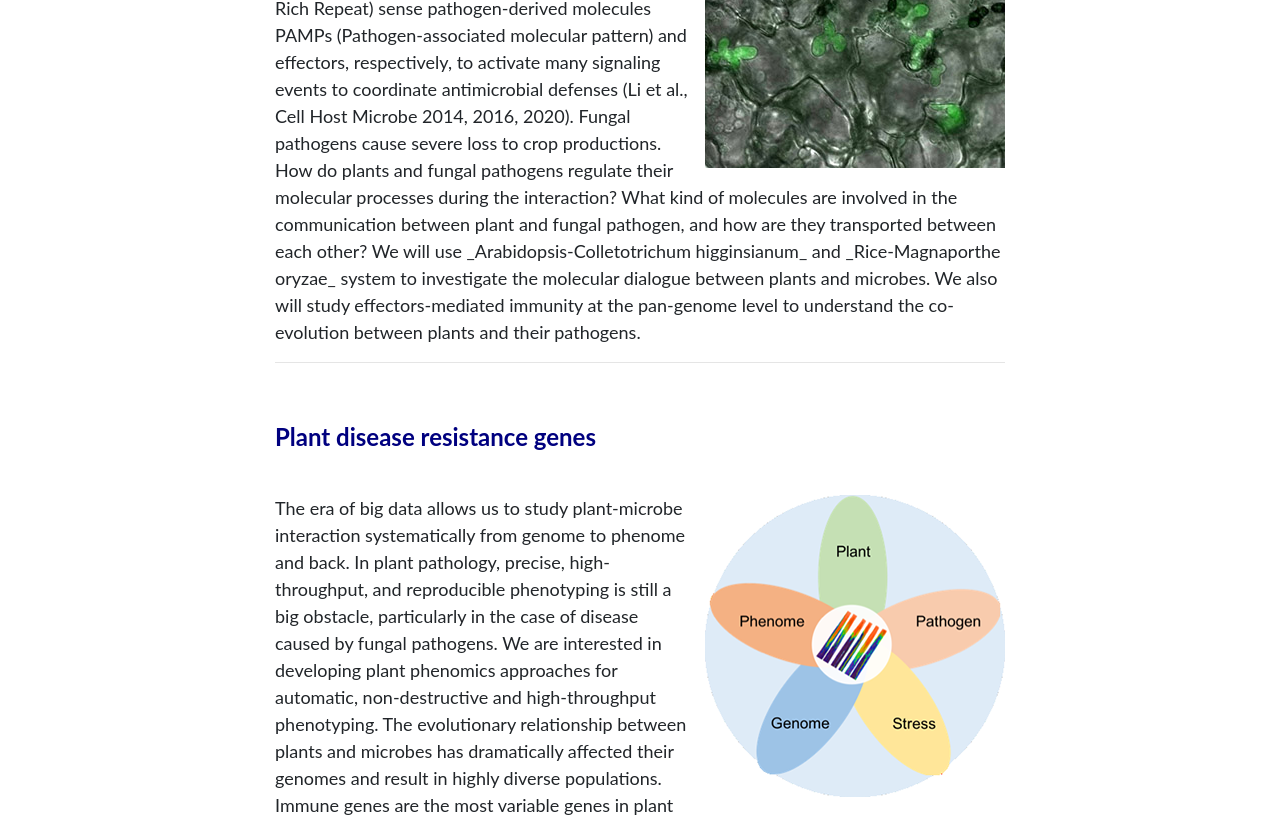
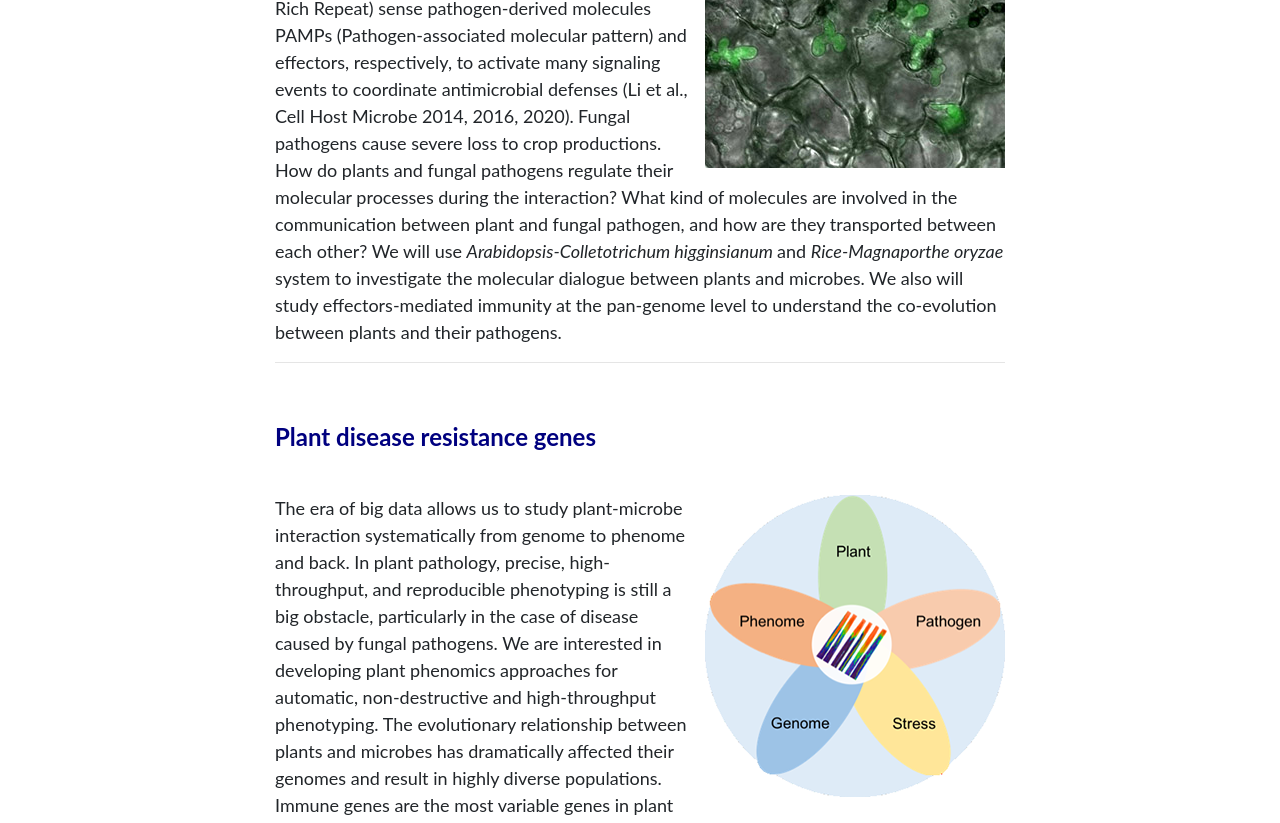
Before and after one commit to leili-plantmicrobe/leili-plantmicrobe.github.io, a Jekyll site: the page built from pages/research.md, in a window 1280 px wide. Shown: the part 556-1379 px from the top of the page. Built offline with Jekyll 4.4.1, drawn with Linux system fonts in a browser that asks for light colours; some of the changed text lies outside the part shown.

Commit message:
Update research.md

```diff
--- a/pages/research.md
+++ b/pages/research.md
@@ -14,9 +14,9 @@ permalink: /research/
 &nbsp;
 
 ![colleto]({{ site.baseurl }}{% link /assets/img/colleto.jpg %}){: .float-right}
-<font face="Lato" size="4">Plants have evolved sophisticated mechanisms to recognize non-self molecules, allowing them to deploy effective immune reactions against a myriad of pathogens. Plant PRRs (Pattern Recognition Receptor) and NLRs (Nucleotide-Binding Leucine Rich Repeat) sense pathogen-derived molecules PAMPs (Pathogen-associated molecular pattern) and effectors, respectively, to activate many signaling events to coordinate antimicrobial defenses (Li et al., Cell Host Microbe 2014, 2016, 2020).
+<font face="Lato" size="4">Plants have evolved sophisticated mechanisms to recognize non-self molecules, allowing them to deploy effective immune reactions against a myriad of pathogens. Plant PRRs (Pattern Recognition Receptor) and NLRs (Nucleotide-Binding Leucine Rich Repeat) sense pathogen-derived molecules PAMPs (Pathogen-associated molecular pattern) and effectors, respectively, to activate many signaling events to coordinate antimicrobial defenses (Li et al., Cell Host Microbe 2014, 2016, 2020).</font>
 
-Fungal pathogens cause severe loss to crop productions. How do plants and fungal pathogens regulate their molecular processes during the interaction? What kind of molecules are involved in the communication between plant and fungal pathogen, and how are they transported between each other? We will use _Arabidopsis-Colletotrichum higginsianum_ and _Rice-Magnaporthe oryzae_ system to investigate the molecular dialogue between plants and microbes. We also will study effectors-mediated immunity at the pan-genome level to understand the co-evolution between plants and their pathogens.</font>
+<font face="Lato" size="4">Fungal pathogens cause severe loss to crop productions. How do plants and fungal pathogens regulate their molecular processes during the interaction? What kind of molecules are involved in the communication between plant and fungal pathogen, and how are they transported between each other? We will use <em> Arabidopsis-Colletotrichum higginsianum </em> and <em> Rice-Magnaporthe oryzae </em> system to investigate the molecular dialogue between plants and microbes. We also will study effectors-mediated immunity at the pan-genome level to understand the co-evolution between plants and their pathogens.</font>
 
  {: .clearfix}
 
@@ -31,9 +31,9 @@ Fungal pathogens cause severe loss to crop productions. How do plants and fungal
 &nbsp;
 
 ![pheno]({{ site.baseurl }}{% link /assets/img/pheno.png %}){: .float-right}
-<font face="Lato" size="4">The era of big data allows us to study plant-microbe interaction systematically from genome to phenome and back. In plant pathology, precise, high-throughput, and reproducible phenotyping is still a big obstacle, particularly in the case of disease caused by fungal pathogens. We are interested in developing plant phenomics approaches for automatic, non-destructive and high-throughput phenotyping.
+<font face="Lato" size="4">The era of big data allows us to study plant-microbe interaction systematically from genome to phenome and back. In plant pathology, precise, high-throughput, and reproducible phenotyping is still a big obstacle, particularly in the case of disease caused by fungal pathogens. We are interested in developing plant phenomics approaches for automatic, non-destructive and high-throughput phenotyping.</font>
 
-The evolutionary relationship between plants and microbes has dramatically affected their genomes and result in highly diverse populations. Immune genes are the most variable genes in plant genomes, and likewise the virulence genes are the most variable genes in the pathogen genomes. We are interested in using the wild crop relatives and/or progenitor, and field samples to identify resistance genes from host and (a)virulence genes from pathogen, and using genomic method to understand how microbial populations drive the evolution of plant immune genes. In the end, We want to use this newly generated resources to engineer disease resistance in crops.</font>
+<font face="Lato" size="4">The evolutionary relationship between plants and microbes has dramatically affected their genomes and result in highly diverse populations. Immune genes are the most variable genes in plant genomes, and likewise the virulence genes are the most variable genes in the pathogen genomes. We are interested in using the wild crop relatives and/or progenitor, and field samples to identify resistance genes from host and (a)virulence genes from pathogen, and using genomic method to understand how microbial populations drive the evolution of plant immune genes. In the end, We want to use this newly generated resources to engineer disease resistance in crops.</font>
 
 {: .clearfix}
 
```
